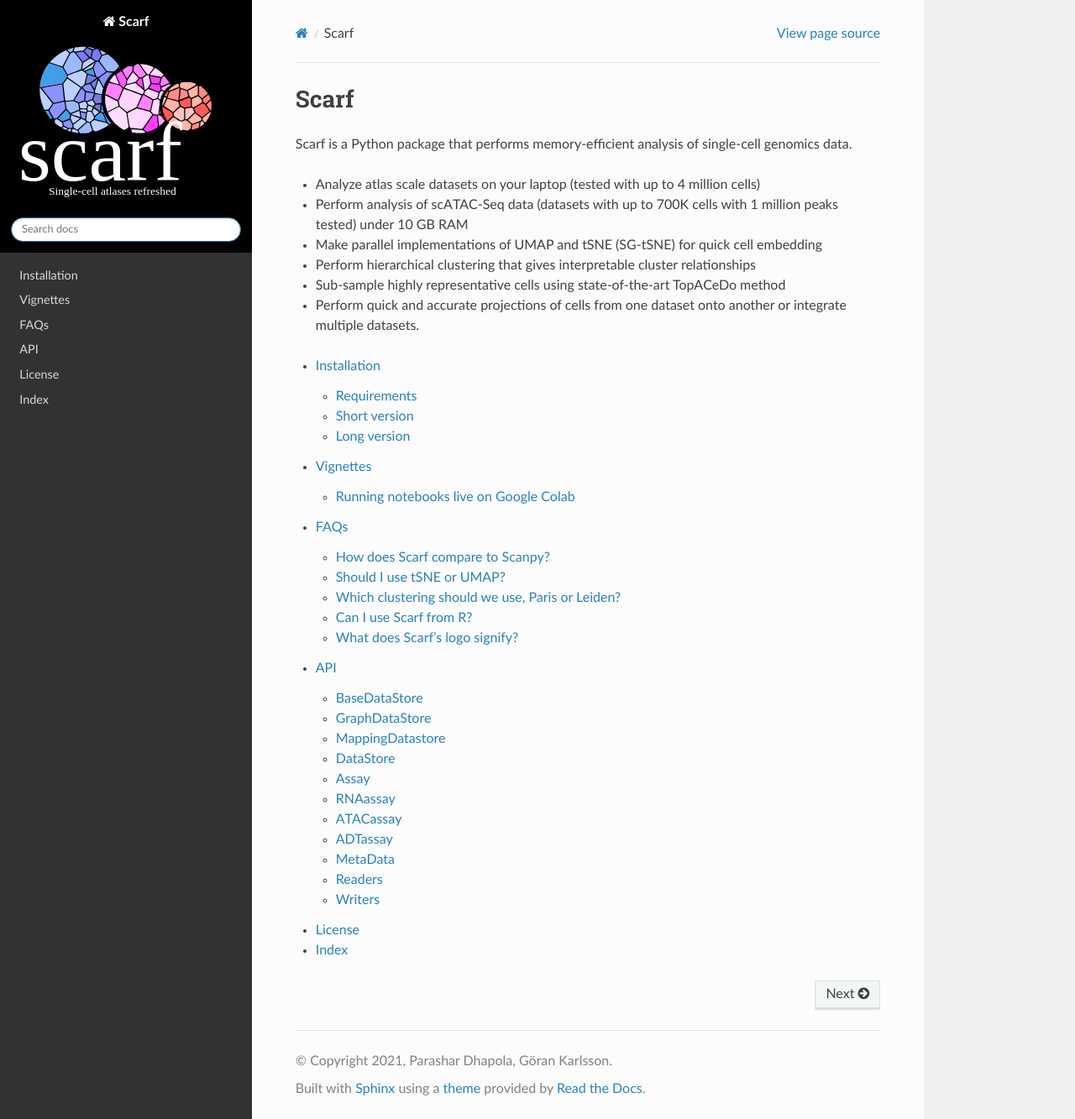
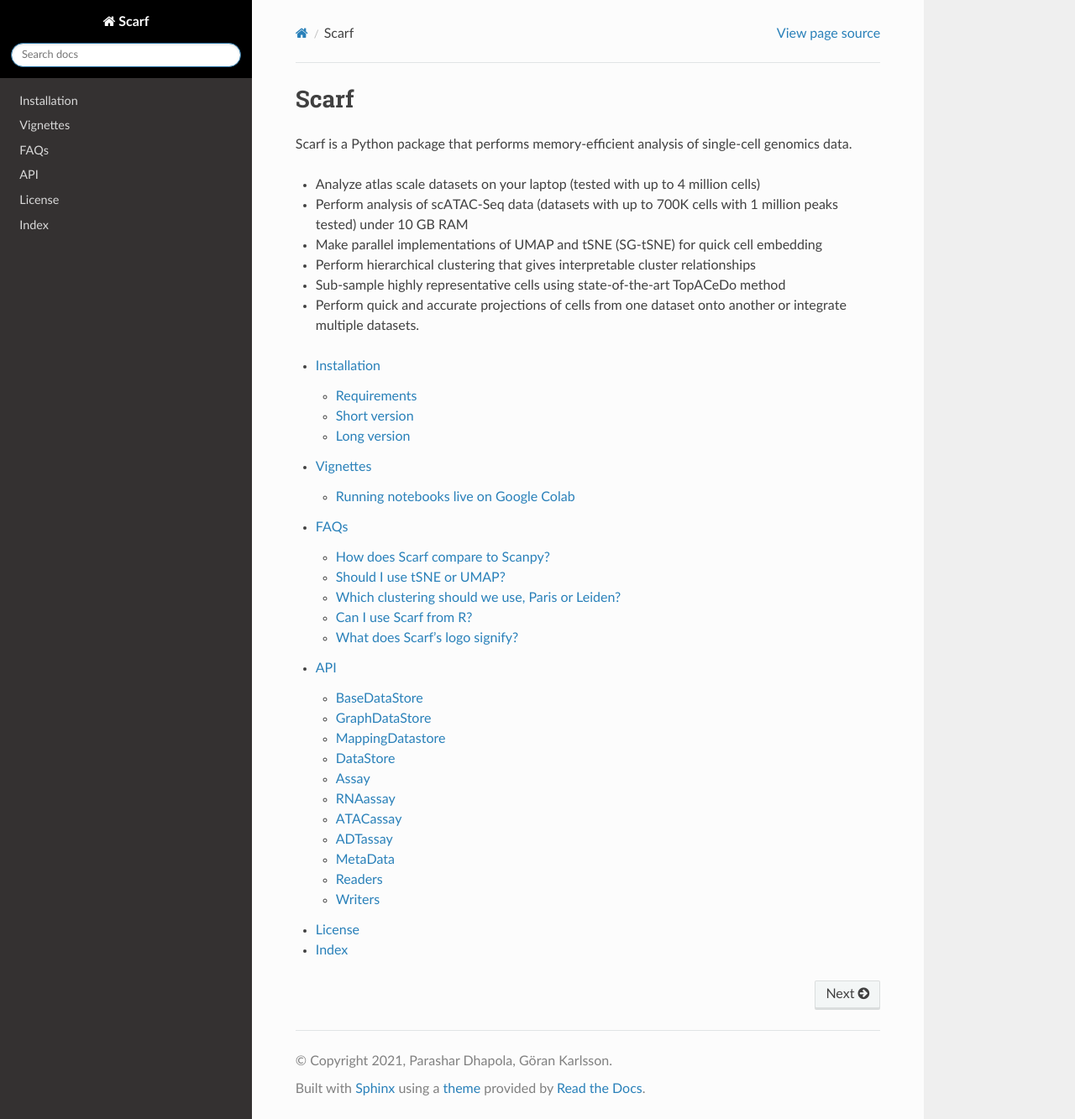
Before and after one commit to parashardhapola/scarf, a Sphinx documentation site: the page built from docs/source/index.rst, in a window 1280 px wide and 1333 px high. Shown: the whole window at 84% size. Built offline with Sphinx 7.4.7 and the Read the Docs theme 2.0.0, drawn with Linux system fonts in a browser that asks for light colours; pages that are not in the unit, such as notebooks, are missing from menus.

Commit message:
fixes for scarf logo on rtd. updated rtd python version to 3.9

```diff
--- a/docs/source/conf.py
+++ b/docs/source/conf.py
@@ -36,8 +36,8 @@
 
 html_theme = "sphinx_rtd_theme"
 html_static_path = ['_static']
-html_favicon = '_static/scarf_icon.svg'
-html_logo = '_static/scarf_logo_inversed.svg'
+html_favicon = 'scarf_icon.svg'
+html_logo = 'scarf_logo_inversed.png'
 # html_title = project + ' version ' + release
 # html_sidebars = {}
 html_theme_options = {
```
Also changed, not shown: .readthedocs.yml, docs/source/_static/scarf_logo_inversed.png (added), docs/source/_static/scarf_logo_inversed.svg.
